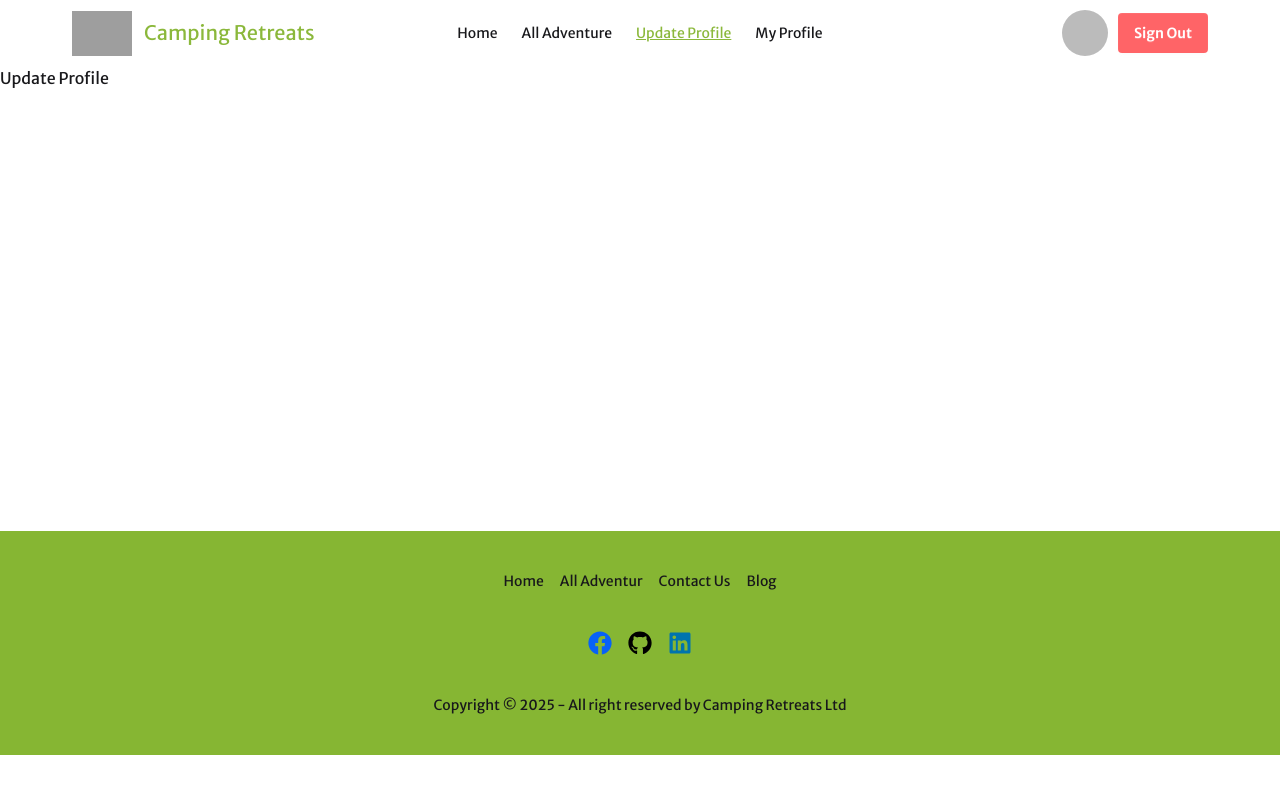
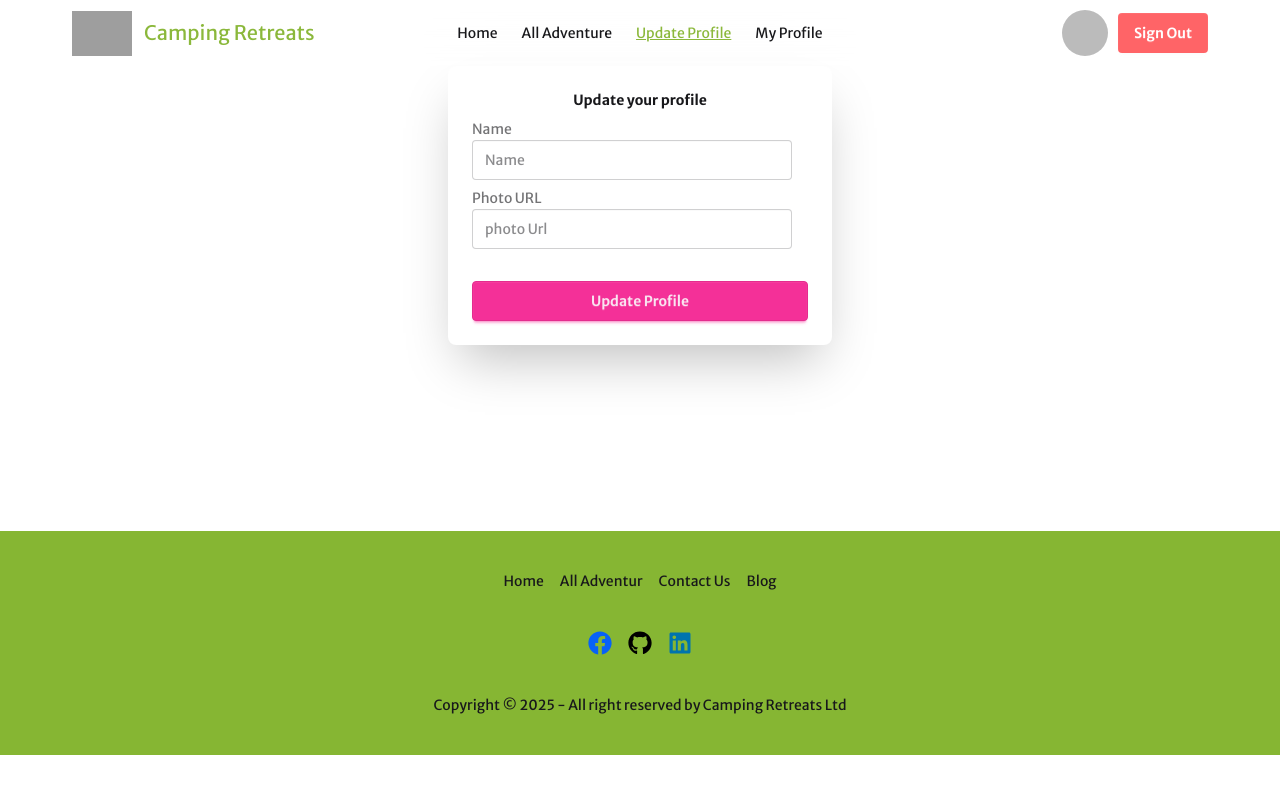
Before and after one commit to joynul24/Camping-Retreats, a React (Vite) app: page /updateProfile in a window 1280 px wide. Shown: the top 794 px of the page. Built offline with nearby package versions, Linux system fonts and the light colour scheme; no server answers; sample sign-in values are in the browser's storage; grey boxes are pictures that could not be loaded.

Commit message:
added my profile and update profile functionality

```diff
--- a/src/components/pages/Login/Login.jsx
+++ b/src/components/pages/Login/Login.jsx
@@ -61,7 +61,6 @@ const Login = () => {
               type="password"
               placeholder="password"
               className="input input-bordered"
-              required
             />
             <label className="label">
               <a href="#" className="label-text-alt link link-hover text-white">
--- a/src/components/pages/MyProfile/MyProfile.jsx
+++ b/src/components/pages/MyProfile/MyProfile.jsx
@@ -1,5 +1,6 @@
 import { useContext } from "react";
 import { AuthContext } from "../../../providers/AuthProvider";
+import { Link } from "react-router-dom";
 
 const MyProfile = () => {
 
@@ -7,14 +8,16 @@ const MyProfile = () => {
 
     return (
         <div className="flex justify-center container mx-auto mt-10 md:mt-20">
-            <div className="border shadow-2xl p-6 rounded-xl">
+            <div className="shadow-2xl p-6 rounded-xl">
                 <h1><span className="text-xl font-medium text-pink-500">Welcome, </span> {user?.displayName} !</h1>
                 <div>
                     <div className="flex justify-center mt-3">
                         <img className="w-[60px] rounded-full" src={user?.photoURL} alt="" />
                     </div>
                     <p className="text-center font-inter text-base mt-2">{user?.email}</p>
+                    <Link to='/updateProfile'>
                     <button className="btn btn-secondary w-full mt-3">Update Profile</button>
+                    </Link>
                 </div>
             </div>
         </div>
--- a/src/components/pages/UpdateProfile/UpdateProfile.jsx
+++ b/src/components/pages/UpdateProfile/UpdateProfile.jsx
@@ -1,10 +1,53 @@
+import { useContext } from "react";
+import { AuthContext } from "../../../providers/AuthProvider";
 
 const UpdateProfile = () => {
-    return (
-        <div>
-            <h1>Update Profile</h1>
+  const {updateUserProfile} = useContext(AuthContext);
+
+  const handleUpdateProfile = (e) => {
+    e.preventDefault();
+    const name = e.target.name.value;
+    const photo = e.target.photo.value;
+    updateUserProfile({displayName:name, photoURL:photo})
+    e.target.reset()
+  };
+
+  return (
+    <div className="container mx-auto">
+      <div className="flex justify-center">
+        <div className="card bg-base-100 w-full max-w-sm shrink-0 shadow-2xl">
+          <form onSubmit={handleUpdateProfile} className="card-body">
+            <h1 className="text-center font-bold">Update your profile</h1>
+            <div className="form-control">
+              <label className="label">
+                <span className="label-text">Name</span>
+              </label>
+              <input
+                name="name"
+                type="text"
+                placeholder="Name"
+                className="input input-bordered"
+              />
+            </div>
+            <div className="form-control">
+              <label className="label">
+                <span className="label-text">Photo URL</span>
+              </label>
+              <input
+                name="photo"
+                type="text"
+                placeholder="photo Url"
+                className="input input-bordered"
+              />
+            </div>
+            <div className="form-control mt-6">
+              <button className="btn btn-secondary w-full">Update Profile</button>
+            </div>
+          </form>
         </div>
-    );
+      </div>
+    </div>
+  );
 };
 
 export default UpdateProfile;
```
